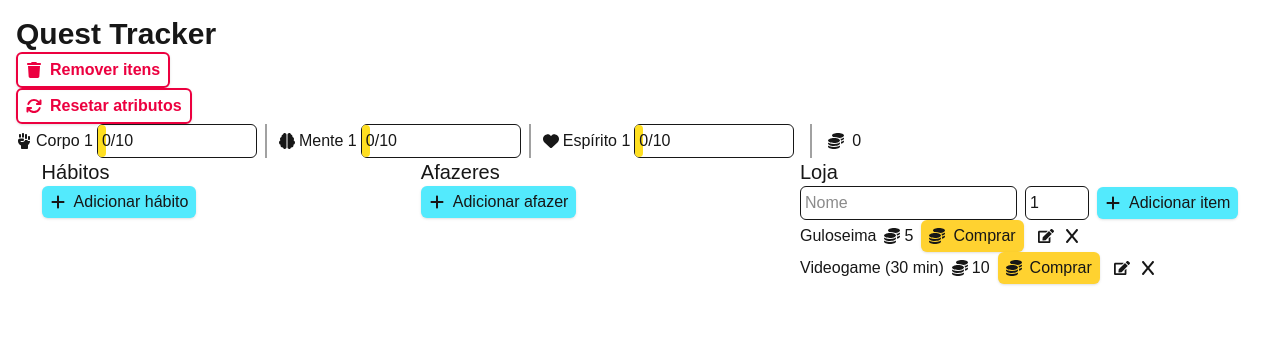
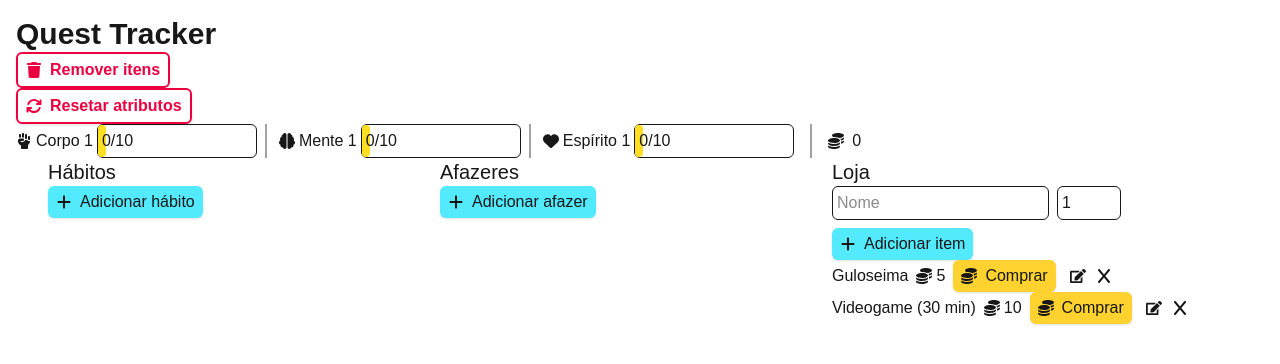
Before and after one commit to gab-souza-martins/gamified-habit-tracker, a Next.js app: page / in a window 1280 px wide. Shown: the top 364 px of the page. Built offline with nearby package versions, Linux system fonts and the light colour scheme.

Commit message:
Diminuidas larguras máximas das seções em page.tsx

```diff
--- a/src/app/page.tsx
+++ b/src/app/page.tsx
@@ -130,21 +130,21 @@ const Home = () => {
 
          <main>
             <div className="flex flex-col lg:flex-row items-start justify-around gap-4">
-               <section className="min-w-1/4 max-w-lg">
+               <section className="min-w-1/4 max-w-[25rem]">
                   <HabitList
                      giveReward={handleGiveReward}
                      removeReward={handleRemoveReward}
                   />
                </section>
 
-               <section className="min-w-1/4 max-w-xl">
+               <section className="min-w-1/4 max-w-[25rem]">
                   <TodoList
                      giveReward={handleGiveReward}
                      removeReward={handleRemoveReward}
                   />
                </section>
 
-               <section className="min-w-1/4 max-w-xl">
+               <section className="min-w-1/4 max-w-[25rem]">
                   <Shop buyItem={handleBuyItem} />
                </section>
             </div>
```
